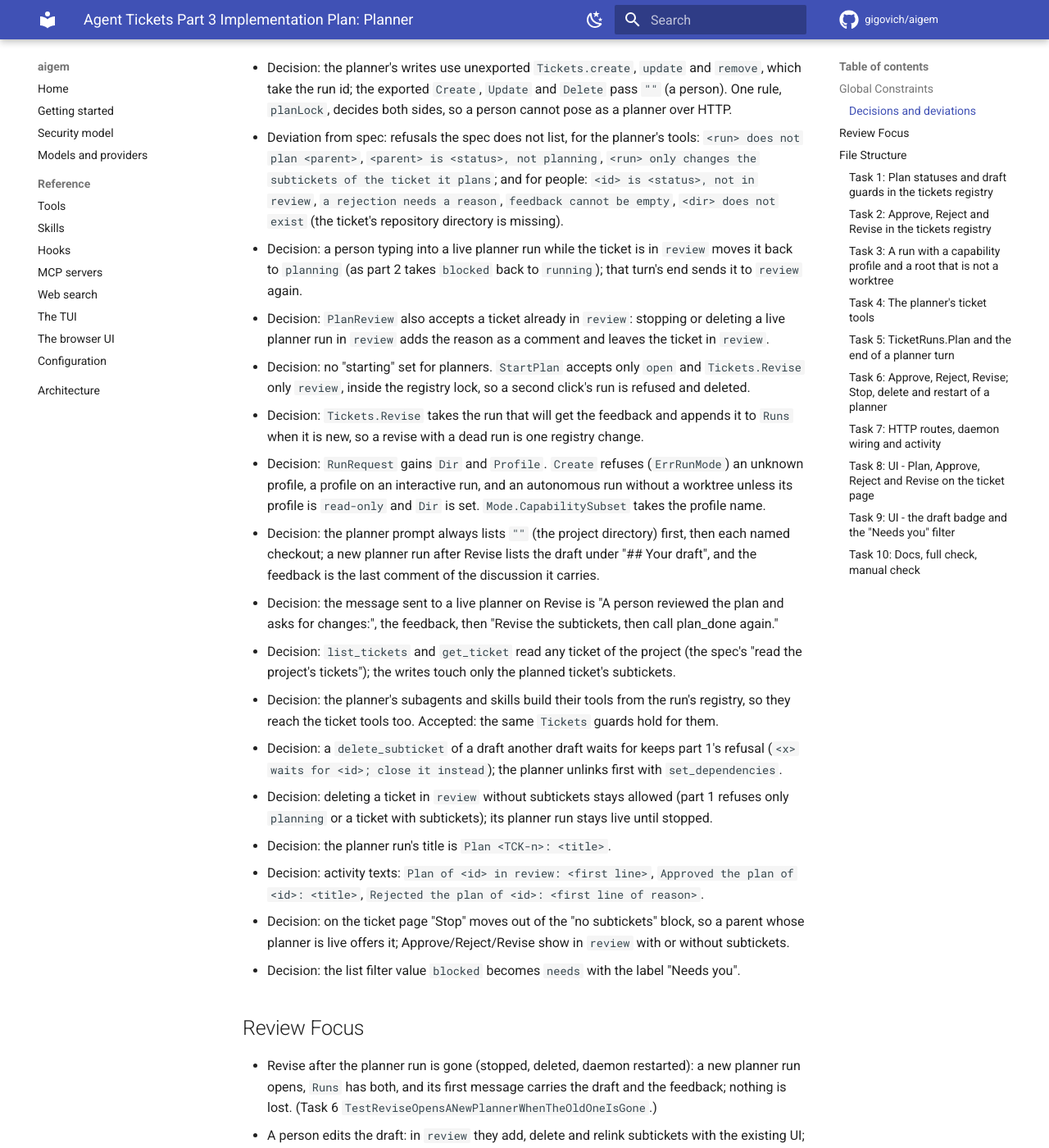
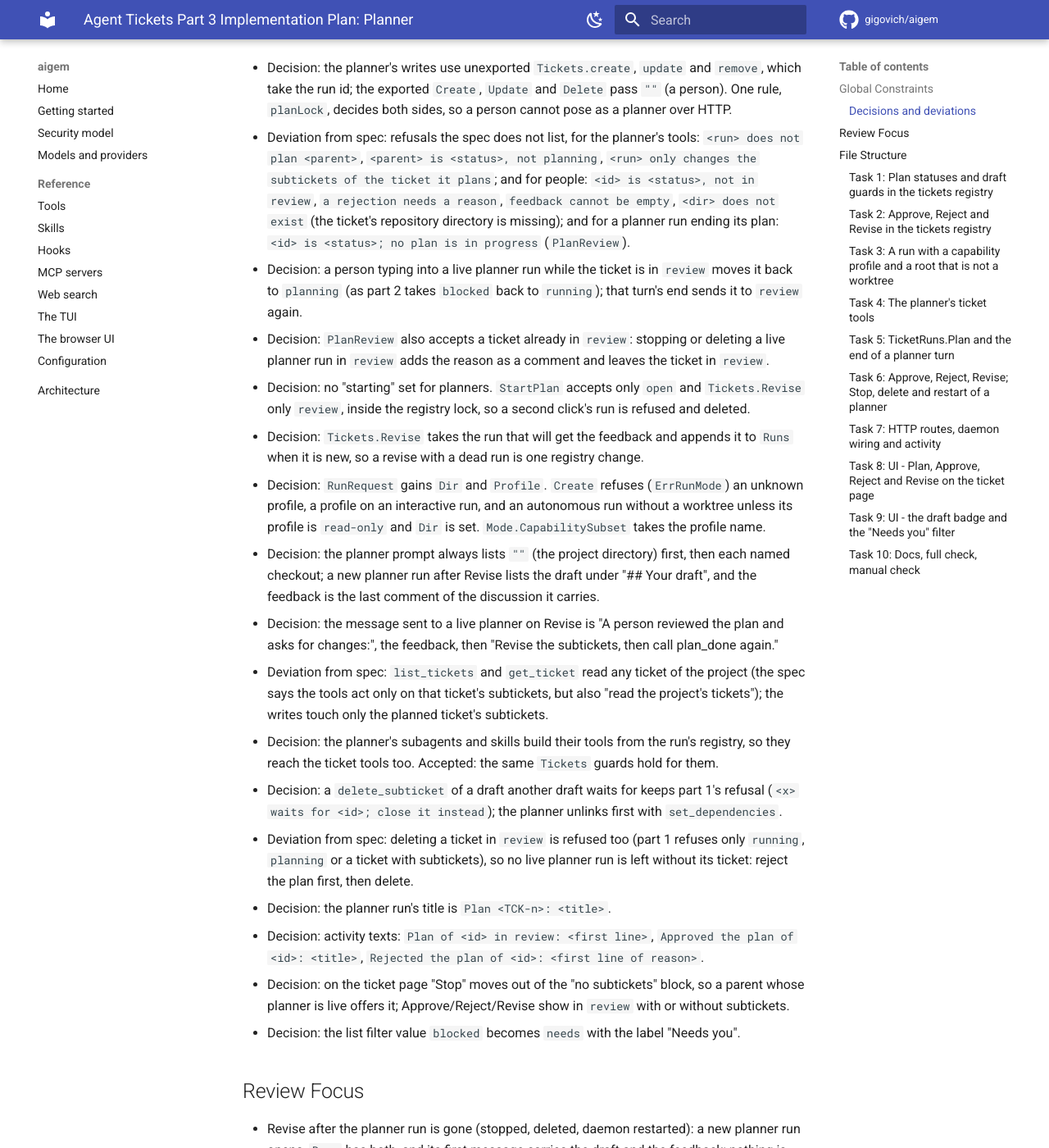
Before and after one commit to gigovich/aigem, an MkDocs documentation site: the page built from docs/superpowers/plans/2026-10-10-agent-tickets-part3-planner.md, in a window 1280 px wide and 1400 px high, scrolled down 2075 px. Shown: the whole window at 82% size. Built offline with MkDocs 1.6.1 and Material for MkDocs 9.7.7, drawn with Linux system fonts in a browser that asks for light colours; comment, search, counter and statistics services are not loaded; some of the changed lines change nothing that is shown; some of the changed text lies outside the part shown.

Commit message:
docs: part 3 plan review fixes

````diff
--- a/docs/superpowers/plans/2026-10-10-agent-tickets-part3-planner.md
+++ b/docs/superpowers/plans/2026-10-10-agent-tickets-part3-planner.md
@@ -76,7 +76,8 @@
   `<run> does not plan <parent>`, `<parent> is <status>, not planning`,
   `<run> only changes the subtickets of the ticket it plans`; and for people:
   `<id> is <status>, not in review`, `a rejection needs a reason`, `feedback cannot be empty`,
-  `<dir> does not exist` (the ticket's repository directory is missing).
+  `<dir> does not exist` (the ticket's repository directory is missing); and for a planner run
+  ending its plan: `<id> is <status>; no plan is in progress` (`PlanReview`).
 - Decision: a person typing into a live planner run while the ticket is in `review` moves it
   back to `planning` (as part 2 takes `blocked` back to `running`); that turn's end sends it to
   `review` again.
@@ -94,14 +95,16 @@
   feedback is the last comment of the discussion it carries.
 - Decision: the message sent to a live planner on Revise is "A person reviewed the plan and
   asks for changes:", the feedback, then "Revise the subtickets, then call plan_done again."
-- Decision: `list_tickets` and `get_ticket` read any ticket of the project (the spec's "read the
-  project's tickets"); the writes touch only the planned ticket's subtickets.
+- Deviation from spec: `list_tickets` and `get_ticket` read any ticket of the project (the spec
+  says the tools act only on that ticket's subtickets, but also "read the project's tickets");
+  the writes touch only the planned ticket's subtickets.
 - Decision: the planner's subagents and skills build their tools from the run's registry, so
   they reach the ticket tools too. Accepted: the same `Tickets` guards hold for them.
 - Decision: a `delete_subticket` of a draft another draft waits for keeps part 1's refusal
   (`<x> waits for <id>; close it instead`); the planner unlinks first with `set_dependencies`.
-- Decision: deleting a ticket in `review` without subtickets stays allowed (part 1 refuses only
-  `planning` or a ticket with subtickets); its planner run stays live until stopped.
+- Deviation from spec: deleting a ticket in `review` is refused too (part 1 refuses only
+  `running`, `planning` or a ticket with subtickets), so no live planner run is left without
+  its ticket: reject the plan first, then delete.
 - Decision: the planner run's title is `Plan <TCK-n>: <title>`.
 - Decision: activity texts: `Plan of <id> in review: <first line>`,
   `Approved the plan of <id>: <title>`, `Rejected the plan of <id>: <first line of reason>`.
@@ -254,6 +257,7 @@
 	if err != nil || v.Status != TicketReview || lastComment(v) != "Three steps." || v.Comments[0].By != "aigem" {
 		t.Fatalf("review = %+v, %v", v, err)
 	}
+	refusal(t, ts.Delete("PRJ-1", goal.ID), "TCK-1 is review; it cannot be deleted now")
 	v, err = ts.StartPlan("PRJ-1", goal.ID, "RUN-1")
 	if err != nil || v.Status != TicketPlanning || len(v.Runs) != 1 {
 		t.Fatalf("a person's turn in the planner = %+v, %v, want planning again with the same run", v, err)
@@ -471,7 +475,13 @@
 		}
 ```
 
-(the rest of the old `Delete` body follows unchanged).
+(the rest of the old `Delete` body follows unchanged, except that its status check becomes):
+
+```go
+		if s := tab.Tickets[i].Status; s == TicketRunning || s == TicketPlanning || s == TicketReview {
+			return nil, refuse("%s is %s; it cannot be deleted now", id, s)
+		}
+```
 
 In `Finish`, replace
 
@@ -1603,9 +1613,7 @@
 	if msg := f.firstMessage(v.ID); !strings.Contains(msg, "# TCK-1: big goal") || !strings.Contains(msg, planRule) {
 		t.Errorf("first message = %q", msg)
 	}
-	if !f.toldAbout("review: Two steps.") {
-		t.Errorf("told = %v", f.told)
-	}
+	waitUntil(t, func() bool { return f.toldAbout("review: Two steps.") })
 }
 
 func TestAPlannerTurnAlwaysEndsInReview(t *testing.T) {
@@ -1879,17 +1887,18 @@
 		return RunView{}, err
 	}
 	tr.run = v.ID
-	moved, err := move(v.ID)
-	if err != nil {
-		tr.cancel()
-		if rmErr := t.runs.Remove(v.ID); rmErr != nil {
-			slog.Warn("a planner run that could not start was not deleted", "run", v.ID, "err", rmErr)
-		}
-		return RunView{}, err
-	}
+	// Registered before the move, so a Stop in between finds the run and lets its ticket go.
 	t.mu.Lock()
 	t.byRun[v.ID] = tr
 	t.mu.Unlock()
+	moved, err := move(v.ID)
+	if err != nil {
+		t.release(v.ID)
+		if rmErr := t.runs.Remove(v.ID); rmErr != nil {
+			slog.Warn("a planner run that could not start was not deleted", "run", v.ID, "err", rmErr)
+		}
+		return RunView{}, err
+	}
 	all, _ := t.tickets.List(project)
 	var draft []TicketView
 	for _, k := range all {
@@ -2316,7 +2325,7 @@
 ### Task 7: HTTP routes, daemon wiring and activity
 
 **Files:**
-- Modify: `internal/web/api_tickets.go` (seam methods, handlers, `decideTicket`)
+- Modify: `internal/web/api_tickets.go` (seam methods, handlers)
 - Modify: `internal/web/server.go` (routes)
 - Modify: `cmd/aigem/webtickets.go` (adapter, `ticketPlanned`)
 - Modify: `cmd/aigem/webcmd.go` (`Planned: backend.ticketPlanned`)
@@ -2359,6 +2368,9 @@
 }
 
 func (b *ticketsBackend) RejectTicket(_ context.Context, project, id, reason string) (Ticket, error) {
+	if id == "TCK-3" {
+		return Ticket{}, Conflict("TCK-3 is done, not in review")
+	}
 	b.tmu.Lock()
 	b.decided = reason
 	b.tmu.Unlock()
@@ -2399,6 +2411,10 @@
 	res = api(t, srv, http.MethodPost, base+"TCK-1/reject", `{"reason":"too big"}`)
 	if res.StatusCode != http.StatusOK || b.lastDecided() != "too big" {
 		t.Errorf("reject = %d, reason %q", res.StatusCode, b.lastDecided())
+	}
+	res = api(t, srv, http.MethodPost, base+"TCK-3/reject", `{"reason":"late"}`)
+	if res.StatusCode != http.StatusConflict || !strings.Contains(readBody(t, res), "not in review") {
+		t.Errorf("a refused reject = %d, want 409 with the sentence", res.StatusCode)
 	}
 	res = api(t, srv, http.MethodPost, base+"TCK-1/revise", `{"text":"split it"}`)
 	if res.StatusCode != http.StatusOK || b.lastDecided() != "split it" {
@@ -2558,47 +2574,56 @@
 }
 
 func (s *Server) handleRejectTicket(w http.ResponseWriter, r *http.Request) {
-	var req struct {
-		Reason string `json:"reason"`
-	}
-	s.decideTicket(w, r, &req, &req.Reason, "a reason", "rejecting a plan",
-		func(b TicketsBackend) (Ticket, error) {
-			return b.RejectTicket(r.Context(), r.PathValue("id"), r.PathValue("tid"), req.Reason)
-		})
-}
-
-func (s *Server) handleReviseTicket(w http.ResponseWriter, r *http.Request) {
-	var req struct {
-		Text string `json:"text"`
-	}
-	s.decideTicket(w, r, &req, &req.Text, "feedback", "revising a plan",
-		func(b TicketsBackend) (Ticket, error) {
-			return b.ReviseTicket(r.Context(), r.PathValue("id"), r.PathValue("tid"), req.Text)
-		})
-}
-
-// decideTicket answers a plan decision whose body carries one required text of at most 16 KiB.
-func (s *Server) decideTicket(w http.ResponseWriter, r *http.Request, req any, text *string, what, doing string,
-	call func(TicketsBackend) (Ticket, error)) {
 	b, ok := backendOf[TicketsBackend](s, w, "tickets")
 	if !ok {
 		return
 	}
-	if err := decodeJSONLimit(w, r, req, maxCommentBytes+1<<10); err != nil {
+	var req struct {
+		Reason string `json:"reason"`
+	}
+	if err := decodeJSONLimit(w, r, &req, maxCommentBytes+1<<10); err != nil {
 		http.Error(w, "bad request: "+err.Error(), http.StatusBadRequest)
 		return
 	}
 	switch {
-	case strings.TrimSpace(*text) == "":
-		http.Error(w, what+" is required", http.StatusBadRequest)
+	case strings.TrimSpace(req.Reason) == "":
+		http.Error(w, "a reason is required", http.StatusBadRequest)
 		return
-	case len(*text) > maxCommentBytes:
-		http.Error(w, what+" is at most 16 KiB", http.StatusBadRequest)
+	case len(req.Reason) > maxCommentBytes:
+		http.Error(w, "a reason is at most 16 KiB", http.StatusBadRequest)
 		return
 	}
-	t, err := call(b)
-	if err != nil {
-		writeRunError(w, doing, err)
+	t, err := b.RejectTicket(r.Context(), r.PathValue("id"), r.PathValue("tid"), req.Reason)
+	if err != nil {
+		writeRunError(w, "rejecting a plan", err)
+		return
+	}
+	writeJSON(w, t)
+}
+
+func (s *Server) handleReviseTicket(w http.ResponseWriter, r *http.Request) {
+	b, ok := backendOf[TicketsBackend](s, w, "tickets")
+	if !ok {
+		return
+	}
+	var req struct {
+		Text string `json:"text"`
+	}
+	if err := decodeJSONLimit(w, r, &req, maxCommentBytes+1<<10); err != nil {
+		http.Error(w, "bad request: "+err.Error(), http.StatusBadRequest)
+		return
+	}
+	switch {
+	case strings.TrimSpace(req.Text) == "":
+		http.Error(w, "feedback is required", http.StatusBadRequest)
+		return
+	case len(req.Text) > maxCommentBytes:
+		http.Error(w, "feedback is at most 16 KiB", http.StatusBadRequest)
+		return
+	}
+	t, err := b.ReviseTicket(r.Context(), r.PathValue("id"), r.PathValue("tid"), req.Text)
+	if err != nil {
+		writeRunError(w, "revising a plan", err)
 		return
 	}
 	writeJSON(w, t)
@@ -2723,7 +2748,8 @@
 - Consumes: the routes of Task 7.
 - Produces: `api.planTicket(project, id)` -> `Run`, `api.approveTicket(project, id)`,
   `api.rejectTicket(project, id, reason)`, `api.reviseTicket(project, id, text)` -> `Ticket`.
-  Ticket page: "Plan" on a top-level `open` ticket without subtickets; "Stop" whenever the
+  Ticket page: no status moves on a draft subticket (its parent is `planning` or `review`);
+  "Plan" on a top-level `open` ticket without subtickets; "Stop" whenever the
   last run is live (also on a parent); in `review` "Approve", "Reject" and "Revise"; Reject and
   Revise toggle a box (`Reason` / `Feedback` textarea, "Reject plan" / "Send feedback" and
   "Cancel", Ctrl/Cmd+Enter sends, Escape cancels); refusals in the page's alert.
@@ -2797,6 +2823,12 @@
   expect(JSON.parse(sent!.body)).toEqual({ text: 'Add a migration.' })
 })
 
+test('a draft subticket page offers no status moves', async () => {
+  await openTask('TCK-7', REVIEW, {}, [RUN6])
+  expect(screen.queryByRole('button', { name: 'Mark ready' })).not.toBeInTheDocument()
+  expect(screen.queryByRole('button', { name: 'Close' })).not.toBeInTheDocument()
+})
+
 test('a ticket being planned offers Stop but no decisions', async () => {
   const planning = REVIEW.map((t) => (t.id === 'TCK-6' ? { ...t, status: 'planning' as const } : t))
   await openTask('TCK-6', planning, {}, [{ ...RUN6, running: true }])
@@ -2852,6 +2884,13 @@
 
 ```tsx
   const [asking, setAsking] = useState<'' | 'reject' | 'revise'>('')
+```
+
+After `const parent = tickets.find((x) => x.id === t.parent)` add (a draft has no moves on
+the server, so the page offers none):
+
+```tsx
+  const draft = parent?.status === 'planning' || parent?.status === 'review'
 ```
 
 Replace the whole `{!isParent && ( <div className="ml-auto flex gap-1.5"> ... </div> )}` block
@@ -2923,6 +2962,7 @@
               </button>
             )}
             {!isParent &&
+              !draft &&
               personMoves(t.status).map((to) => (
                 <button key={to} type="button" onClick={() => void change({ status: to })} className={BUTTON}>
                   {MOVE_LABEL[to]}
@@ -3022,7 +3062,7 @@
 ### Task 9: UI - the draft badge and the "Needs you" filter
 
 **Files:**
-- Modify: `internal/web/_ui/src/screens/Task.tsx` (draft badge)
+- Modify: `internal/web/_ui/src/screens/Task.tsx` (draft badge, "Add subticket" in planning)
 - Modify: `internal/web/_ui/src/state/tickets.ts`, `src/screens/Tickets.tsx` (filter)
 - Test: `internal/web/_ui/src/screens/tickets.test.tsx`, `src/state/tickets.test.ts` (append)
 
@@ -3030,7 +3070,7 @@
 - Consumes: `REVIEW`, `RUN6` test fixtures (Task 8).
 - Produces: `TicketFilter = 'active' | 'ready' | 'needs' | 'all'`; `needs` shows `blocked` and
   `review`. On the ticket page, while the ticket is `planning` or `review`, each subticket row
-  of the Overview list carries a "Draft" badge.
+  of the Overview list carries a "Draft" badge; "Add subticket" is hidden in `planning`.
 
 - [ ] **Step 1: Write the failing tests**
 
@@ -3040,9 +3080,17 @@
 test('the subtickets of a plan in progress or in review are drafts', async () => {
   await openTask('TCK-6', [...PLAN, ...REVIEW], {}, [RUN6])
   expect(screen.getAllByText('Draft')).toHaveLength(2)
+  expect(screen.getByRole('button', { name: 'Add subticket' })).toBeInTheDocument()
   act(() => navigate({ screen: 'task', id: 'TCK-1' }))
   await screen.findByRole('heading', { level: 1, name: 'Delete sessions' })
   expect(screen.queryByText('Draft')).not.toBeInTheDocument()
+})
+
+test('a ticket being planned cannot get a subticket by hand', async () => {
+  const planning = REVIEW.map((t) => (t.id === 'TCK-6' ? { ...t, status: 'planning' as const } : t))
+  await openTask('TCK-6', planning, {}, [RUN6])
+  expect(screen.getAllByText('Draft')).toHaveLength(2)
+  expect(screen.queryByRole('button', { name: 'Add subticket' })).not.toBeInTheDocument()
 })
 
 test('Needs you lists the blocked tickets and the plans in review', async () => {
@@ -3087,6 +3135,17 @@
                       )}
 ```
 
+In the same Overview list header, wrap the "Add subticket" button so a person cannot add one
+while the ticket is being planned:
+
+```tsx
+                    {t.status !== 'planning' && (
+                      <button type="button" onClick={() => setAdding(true)} className={`ml-auto ${BUTTON}`}>
+                        Add subticket
+                      </button>
+                    )}
+```
+
 - [ ] **Step 4: The filter**
 
 In `internal/web/_ui/src/state/tickets.ts` change the type and the `shown` line:
@@ -3187,7 +3246,8 @@
 
 In the screens paragraph near the top replace "A runnable ticket can be run; the worktrees
 screen lists the branches runs left behind." with "An open ticket can be planned and a
-runnable one run; the worktrees screen lists the branches runs left behind."
+runnable one run; the worktrees screen lists the branches runs left behind." The old sentence
+spans two lines; reflow that paragraph to at most 100 characters per line.
 
 In `CHANGELOG.md` under `## [Unreleased]` / `### Added`, above the part 2 entry, add:
 
````
